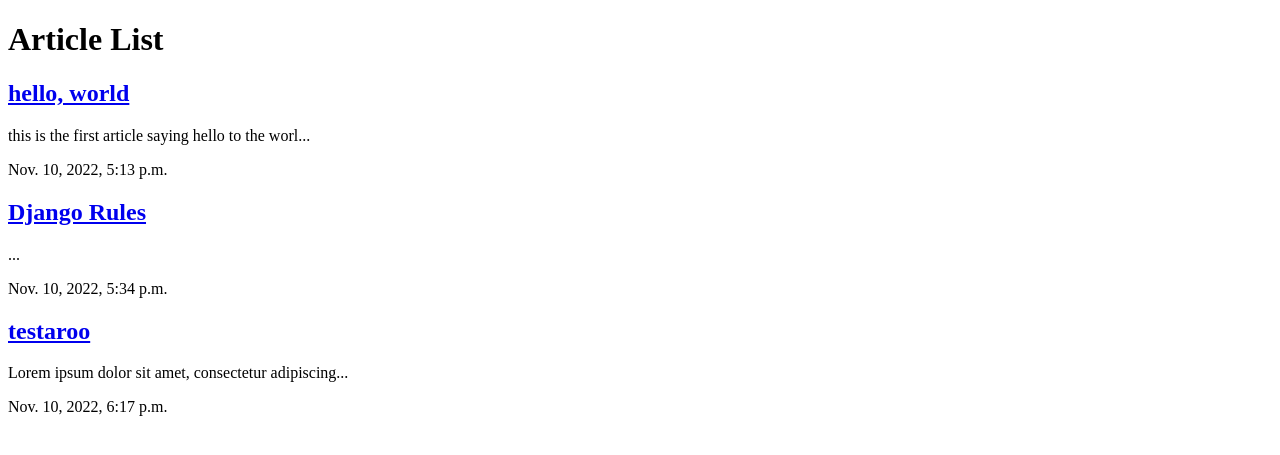
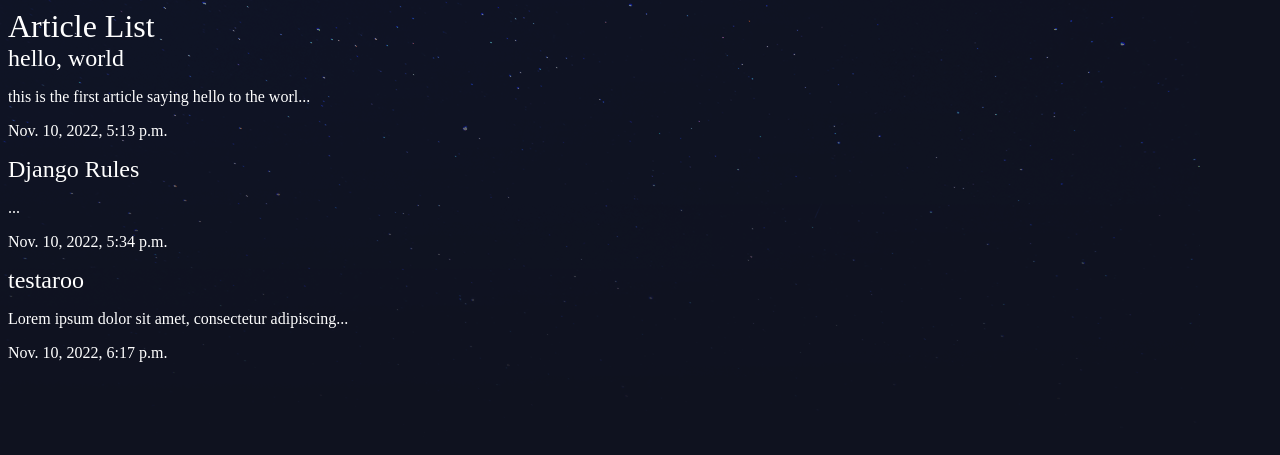
Before and after one commit to vicantlop/python_blog, a Django app: page /articles/ in a window 1280 px wide. Shown: the top 455 px of the page. Run offline with Django 4.2, Linux system fonts and the light colour scheme; data comes from the database, SQL or seed files in the repository.

Commit message:
added css and stars image background

```diff
--- a/articles/templates/articles/articleList.html
+++ b/articles/templates/articles/articleList.html
@@ -1,21 +1,24 @@
+{% load static %}
+
 <!DOCTYPE html>
 <html lang="en">
 <head>
   <meta charset="UTF-8">
   <meta http-equiv="X-UA-Compatible" content="IE=edge">
   <meta name="viewport" content="width=device-width, initial-scale=1.0">
+  <link rel="stylesheet" href="{% static 'styles.css' %}">
   <title>Articles</title>
 </head>
 <body>
   <h1>Article List</h1>
   <div class="articles">
-    {%for article in articles%}
+    {% for article in articles %}
     <div class="article">
       <h2><a href='#'>{{ article.title }}</a></h2>
       <p>{{ article.snippet }}</p>
       <p>{{ article.date }}</p>
     </div>
-    {%endfor%}
+    {% endfor %}
   </div>
 </body>
 </html>
--- /dev/null
+++ b/assets/styles.css
@@ -0,0 +1,22 @@
+
+
+body{
+  background-color: #0f121f;
+  background-image: url(stars.png);
+  background-repeat: no-repeat;
+  color: #fff;
+}
+
+body *{
+  font-family: Ubuntu;
+}
+
+h1, h2, h3, h4, h5{
+  font-weight: normal;
+  margin: 0;
+}
+
+a, a:hover, a:visited{
+  color: #fff;
+  text-decoration: none;
+}
--- a/djangonautic/settings.py
+++ b/djangonautic/settings.py
@@ -11,6 +11,7 @@ https://docs.djangoproject.com/en/4.1/ref/settings/
 """
 
 from pathlib import Path
+import os
 
 # Build paths inside the project like this: BASE_DIR / 'subdir'.
 BASE_DIR = Path(__file__).resolve().parent.parent
@@ -111,6 +112,9 @@ USE_TZ = True
 # https://docs.djangoproject.com/en/4.1/howto/static-files/
 
 STATIC_URL = "static/"
+STATICFILES_DIRS = (
+    os.path.join(BASE_DIR, "assets"),
+)
 
 # Default primary key field type
 # https://docs.djangoproject.com/en/4.1/ref/settings/#default-auto-field
--- a/djangonautic/urls.py
+++ b/djangonautic/urls.py
@@ -1,6 +1,7 @@
 from django.contrib import admin
 from django.urls import path, include
 from . import views
+from django.contrib.staticfiles.urls import staticfiles_urlpatterns
 
 urlpatterns = [
     path("admin/", admin.site.urls), #in termnal use python manage.py createsuperuser to create admin
@@ -8,3 +9,5 @@ urlpatterns = [
     path("about/", views.about),
     path('', views.home)
 ]
+
+urlpatterns += staticfiles_urlpatterns() #will first check to see if we are in debug mode
```
Also changed, not shown: assets/stars.png (added).
